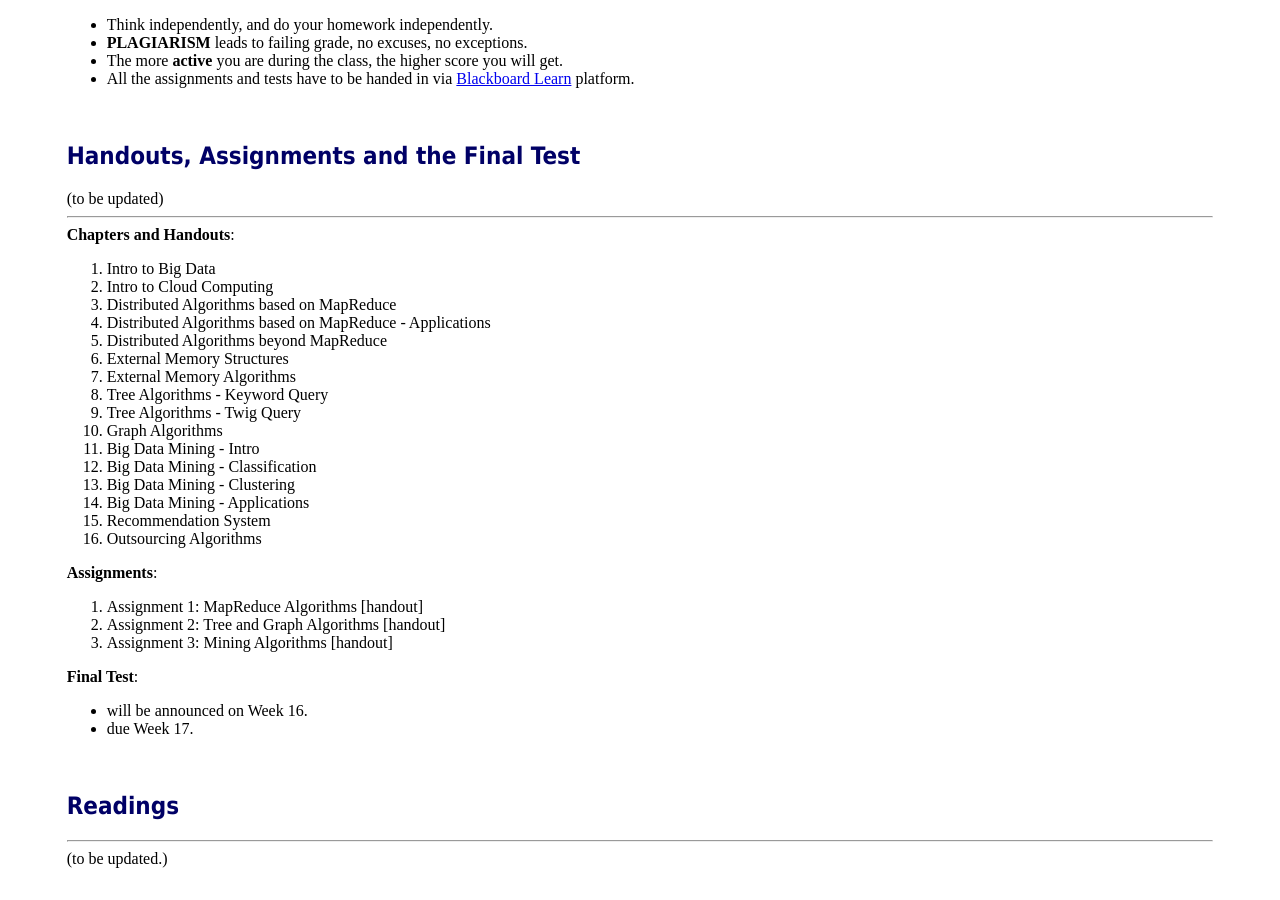
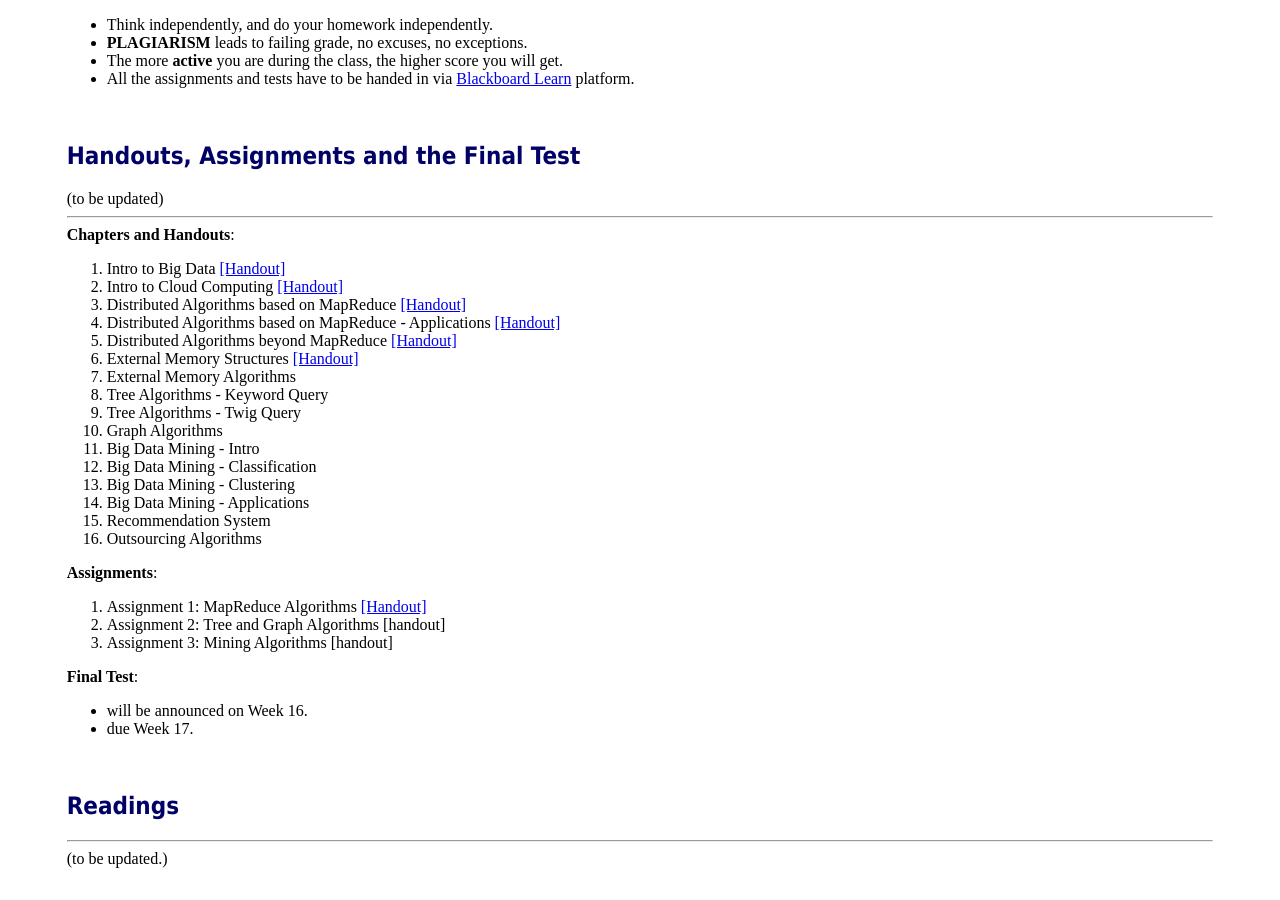
Before and after one commit to deepminingneu/edijason.github.io, a Jekyll site: the page courses/course-BDA1718.html, which Jekyll copies as it is, in a window 1280 px wide and 900 px high, scrolled down 945 px. Built offline with Jekyll 4.4.1, drawn with Linux system fonts in a browser that asks for light colours.

Commit message:
update handouts
update handouts 1-6 and assignment 1

```diff
--- a/courses/course-BDA1718.html
+++ b/courses/course-BDA1718.html
@@ -95,12 +95,12 @@ This course seeks to provide students with new ideas about algorithmic design an
 
 	<b>Chapters and Handouts</b>:
 		<ol>
-			<li>Intro to Big Data</li>
-			<li>Intro to Cloud Computing</li>
-			<li>Distributed Algorithms based on MapReduce</li>
-			<li>Distributed Algorithms based on MapReduce - Applications</li>
-			<li>Distributed Algorithms beyond MapReduce</li>
-			<li>External Memory Structures</li>
+			<li>Intro to Big Data <a href="DBA1718/handouts/ch1-intro_bigdata.pdf">[Handout]</a></li>
+			<li>Intro to Cloud Computing <a href="DBA1718/handouts/ch2-intro_cloudcomputing.pdf">[Handout]</a></li>
+			<li>Distributed Algorithms based on MapReduce <a href="DBA1718/handouts/ch3-mapreduce.pdf">[Handout]</a></li>
+			<li>Distributed Algorithms based on MapReduce - Applications <a href="DBA1718/handouts/ch4-mapreduce_apps.pdf">[Handout]</a></li>
+			<li>Distributed Algorithms beyond MapReduce <a href="DBA1718/handouts/ch5-mapreduce_beyond.pdf">[Handout]</a></li>
+			<li>External Memory Structures <a href="DBA1718/handouts/ch6-external_structures.pdf">[Handout]</a></li>
 			<li>External Memory Algorithms</li>
 			<li>Tree Algorithms - Keyword Query</li>
 			<li>Tree Algorithms - Twig Query</li>
@@ -116,7 +116,7 @@ This course seeks to provide students with new ideas about algorithmic design an
 
 		<b>Assignments</b>:
 		<ol>
-			<li>Assignment 1: MapReduce Algorithms [handout]</li>
+			<li>Assignment 1: MapReduce Algorithms <a href="DBA1718/assignments/Assignment1.pdf">[Handout]</a></li>
 			<li>Assignment 2: Tree and Graph Algorithms [handout]</li>
 			<li>Assignment 3: Mining Algorithms [handout]</li>
 		</ol>
```
Also changed, not shown: 7 other files.
